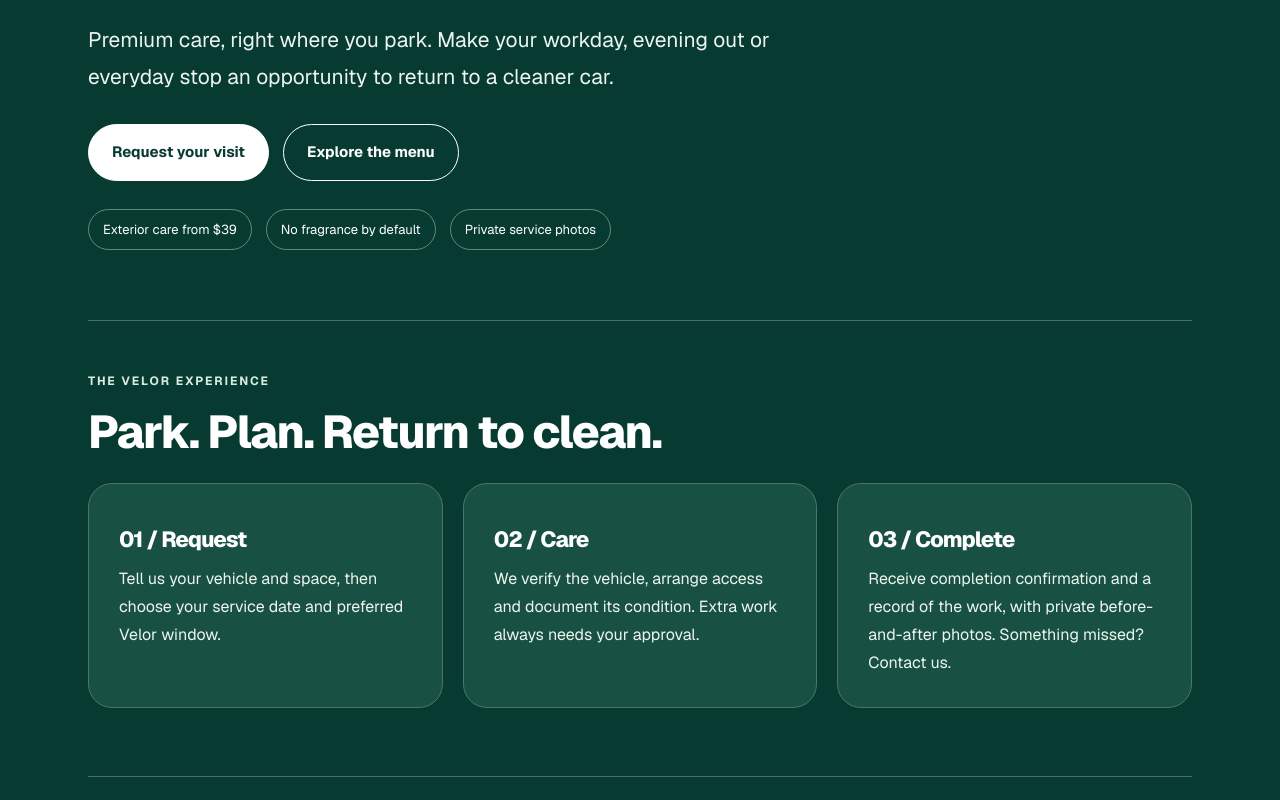
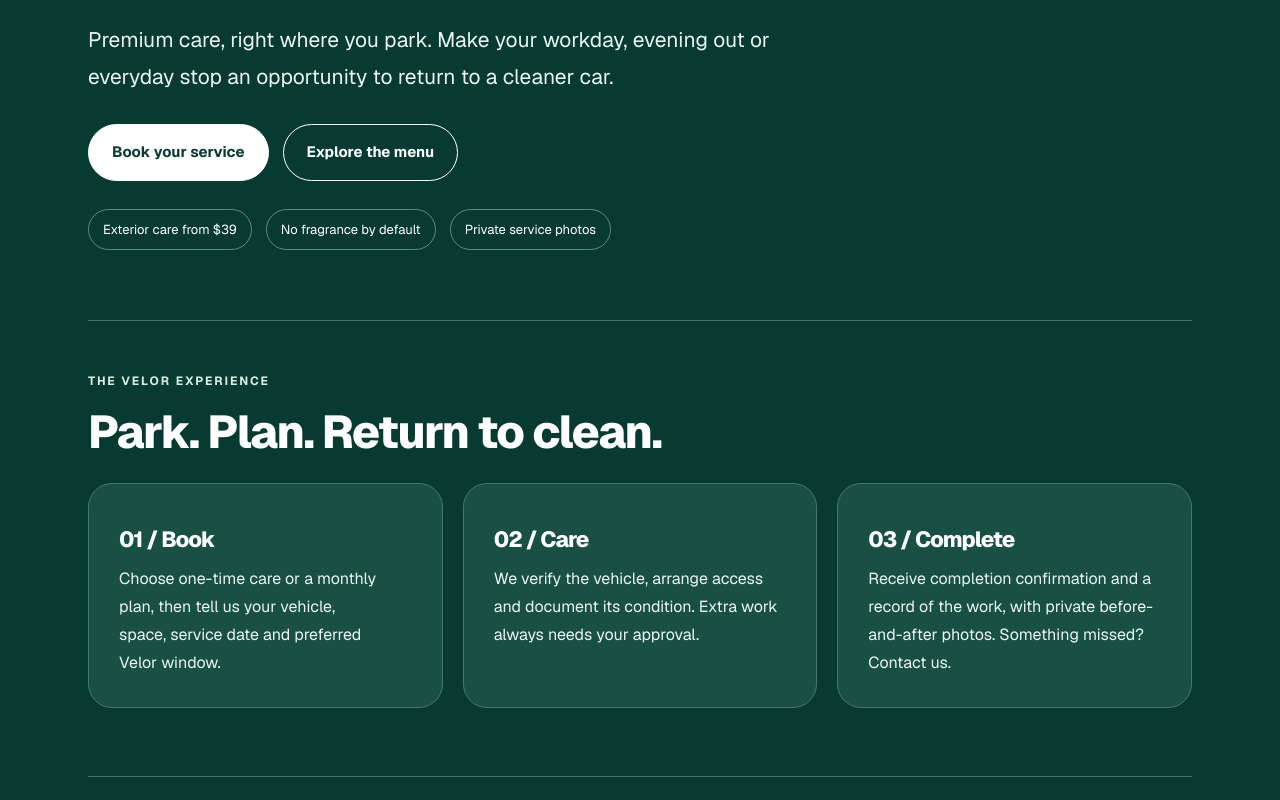
Before and after one commit to expresparking/express-parking-web, a Next.js app: page /velor in a window 1280 px wide. Shown: the part 500-1300 px from the top of the page. Built offline with nearby package versions, Linux system fonts and the light colour scheme.

Commit message:
Streamline Velor booking and remove coach parking from Car Care

```diff
--- a/app/velor/page.tsx
+++ b/app/velor/page.tsx
@@ -1,15 +1,15 @@
 import type { Metadata } from 'next';
-import VelorBooking, { VelorInquiry, InquiryLink } from './VelorBooking';
+import VelorBooking, { VelorInquiry, InquiryLink, BookingLink } from './VelorBooking';
 import { addons, packages, sizes, parkingBenefit } from '../lib/velor-menu';
 import './velor-refresh.css';
 export const metadata: Metadata = { title: 'Velor Car Care | Vehicle care without the extra trip', description: 'Premium car care at participating Express garages. Exterior care from $39, interior refresh, complete care, fleet inquiries and corporate car care days in New Haven.' };
 const faqs = [
-  ['Where can I request service?', 'Start with 96 Orange Street Garage in New Haven. Service at other garages and lots depends on participation and availability; ask us about your location.'],
+  ['Where can I book service?', 'Start with 96 Orange Street Garage in New Haven. Service at other garages and lots depends on participation and availability; contact us about your location.'],
   ['What is included?', 'Compare the three packages above. Heavy buildup, stains, pet hair, extraction and restoration are outside routine care. Any additional work is quoted and approved before starting.'],
   ['How do keys and interior access work?', 'We arrange access before confirming interior service. Do not leave your vehicle unlocked or keys unattended. We verify the vehicle and space before work; any necessary vehicle movement must be agreed with you in advance.'],
   ['How long does service take?', 'Timing depends on vehicle size, condition, package and add-ons. Choose your service date and preferred Velor window. We confirm availability before accepting the appointment; submitting a request does not reserve a time.'],
   ['Are parking charges included?', parkingBenefit],
-  ['How do monthly plans work?', 'Each plan covers one registered vehicle and two scheduled visits per month, subject to availability. Ask about enrollment. We provide final rollover, rescheduling, cancellation and visit-expiry terms before you join; this page does not enroll or bill you.'],
+  ['How do monthly plans work?', 'Choose a monthly plan in the same booking form used for one-time care. Each plan covers one registered vehicle and two scheduled visits per month, subject to availability. Final rollover, rescheduling, cancellation and visit-expiry terms are provided before payment.'],
   ['Can I reschedule or report something missed?', 'Call 203-941-0954 as soon as possible to request a schedule change or report a service concern. Include your appointment details and what needs attention. Rescheduling terms are provided with confirmation.'],
   ['How are photos and screens handled?', 'Before-and-after photos are kept private as a service record, not used for marketing without permission. Screens receive gentle care with a dedicated display microfiber cloth, following vehicle instructions. No steam service or added fragrance unless you request fragrance.'],
 ];
@@ -22,15 +22,14 @@ const propertyFaqs = [
   ['What about insurance and schedule changes?', 'Request insurance documentation during onboarding. Site requirements, weather contingencies and schedule-change procedures are agreed before operations begin.'],
 ];
 export default function VelorPage() { return <main className="vr-page">
-  <section className="vr-hero vr-wrap"><span className="vr-kicker">EXPRESS / VELOR CAR CARE</span><h1>Vehicle care<br/>without the<br/><em>extra trip.</em></h1><p className="vr-lead">Premium care, right where you park. Make your workday, evening out or everyday stop an opportunity to return to a cleaner car.</p><div className="vr-actions"><a className="vr-button" href="#book-velor">Request your visit</a><a className="vr-button vr-outline" href="#menu">Explore the menu</a></div><div className="vr-tags"><span>Exterior care from $39</span><span>No fragrance by default</span><span>Private service photos</span></div></section>
+  <section className="vr-hero vr-wrap"><span className="vr-kicker">EXPRESS / VELOR CAR CARE</span><h1>Vehicle care<br/>without the<br/><em>extra trip.</em></h1><p className="vr-lead">Premium care, right where you park. Make your workday, evening out or everyday stop an opportunity to return to a cleaner car.</p><div className="vr-actions"><a className="vr-button" href="#book-velor">Book your service</a><a className="vr-button vr-outline" href="#menu">Explore the menu</a></div><div className="vr-tags"><span>Exterior care from $39</span><span>No fragrance by default</span><span>Private service photos</span></div></section>
   <div className="vr-wrap">
-  <section className="vr-section"><span className="vr-kicker">THE VELOR EXPERIENCE</span><h2>Park. Plan. Return to clean.</h2><div className="vr-grid">{[['01 / Request','Tell us your vehicle and space, then choose your service date and preferred Velor window.'],['02 / Care','We verify the vehicle, arrange access and document its condition. Extra work always needs your approval.'],['03 / Complete','Receive completion confirmation and a record of the work, with private before-and-after photos. Something missed? Contact us.']].map(([title,text])=><article className="vr-card" key={title}><h3>{title}</h3><p>{text}</p></article>)}</div></section>
+  <section className="vr-section"><span className="vr-kicker">THE VELOR EXPERIENCE</span><h2>Park. Plan. Return to clean.</h2><div className="vr-grid">{[['01 / Book','Choose one-time care or a monthly plan, then tell us your vehicle, space, service date and preferred Velor window.'],['02 / Care','We verify the vehicle, arrange access and document its condition. Extra work always needs your approval.'],['03 / Complete','Receive completion confirmation and a record of the work, with private before-and-after photos. Something missed? Contact us.']].map(([title,text])=><article className="vr-card" key={title}><h3>{title}</h3><p>{text}</p></article>)}</div></section>
   <section className="vr-section" id="menu"><span className="vr-kicker">ONE-TIME CARE</span><h2>A clear menu. A considered finish.</h2><div className="vr-grid">{packages.map(p=><article className="vr-card" key={p.name}><h3>{p.name}</h3><p>{p.description}</p></article>)}</div><div className="vr-table"><table><caption>One-time service prices</caption><thead><tr><th scope="col">Vehicle size</th>{packages.map(p=><th scope="col" key={p.name}>{p.name}</th>)}</tr></thead><tbody>{sizes.map(s=><tr key={s.id}><th scope="row">{s.name}<small>{s.detail}</small></th>{s.prices.map((p,i)=><td key={i}>${p}</td>)}</tr>)}<tr><th scope="row">Oversized, commercial or specialty</th><td>Quote</td><td>Quote</td><td>Quote</td></tr></tbody></table></div><p>Heavy buildup, stains, pet hair, extraction and restoration are additional work. We assess suitability before waterless exterior care. Screens are cleaned gently with a dedicated display microfiber cloth, following vehicle instructions. No steam cleaning. No added fragrance unless requested.</p></section>
   <section className="vr-section"><span className="vr-kicker">MAKE IT YOURS</span><h2>A little extra attention.</h2><p>Available with Interior Refresh or Complete Care. Scope and suitability are confirmed before work.</p><div className="vr-grid vr-grid-four">{addons.map(a=><article className="vr-card" key={a.name}><span className="vr-price">${a.price}</span><h3>{a.name}</h3><p>{a.scope}</p></article>)}</div><p>Heavy pet hair, deep extraction, odor treatment, pickup-bed cleaning and commercial work require a separate assessment and quote. Availability depends on suitable methods, equipment and service capability.</p></section>
-  <section className="vr-section"><span className="vr-kicker">A REGULAR RESET</span><h2>Two visits. Every month.</h2><p>Monthly plans for one registered vehicle, with two scheduled visits subject to availability. Inquire to arrange your plan.</p><div className="vr-table"><table><caption>Monthly plan prices — two visits per month</caption><thead><tr><th>Vehicle size</th><th>Exterior Care</th><th>Complete Care</th></tr></thead><tbody>{sizes.map(s=><tr key={s.id}><th scope="row">{s.name}</th>{s.plans.map((p,i)=><td key={i}>${p}<small>per month</small></td>)}</tr>)}</tbody></table></div><p>Enrollment opens after service availability and membership terms are confirmed. Final rollover, rescheduling, cancellation and expiry terms will be supplied before enrollment. No automatic billing or membership purchase on this page.</p><InquiryLink interest="Monthly Exterior Care plan">Ask about a monthly plan</InquiryLink></section>
+  <section className="vr-section"><span className="vr-kicker">A REGULAR RESET</span><h2>Two visits. Every month.</h2><p>Monthly plans for one registered vehicle, with two scheduled visits subject to availability. Select your plan and service window in the same booking flow as one-time care.</p><div className="vr-table"><table><caption>Monthly plan prices — two visits per month</caption><thead><tr><th>Vehicle size</th><th>Exterior Care</th><th>Complete Care</th></tr></thead><tbody>{sizes.map(s=><tr key={s.id}><th scope="row">{s.name}</th>{s.plans.map((p,i)=><td key={i}>${p}<small>per month</small></td>)}</tr>)}</tbody></table></div><p>Final rollover, rescheduling, cancellation and expiry terms are shown before payment. Monthly service is available only when the selected Velor window has capacity.</p><BookingLink mode="monthly">Choose a monthly plan</BookingLink></section>
   <section className="vr-section" id="book-velor"><VelorBooking/></section>
   <section className="vr-section"><span className="vr-kicker">FOR YOUR ORGANIZATION</span><h2>Care beyond the daily drive.</h2><div className="vr-grid vr-grid-two"><article className="vr-card"><h3>Fleet &amp; Business Vehicle Care</h3><ul><li>Local business and service vehicles</li><li>Delivery and transportation fleets</li><li>Rideshare vehicles</li><li>Rideshare and shared bicycles</li><li>Municipal and state passenger vehicles, SUVs and light-duty trucks</li></ul><p>Scheduled exterior, interior or combined care. Quotes reflect vehicle type, quantity, condition, frequency and location. Bicycles have their own component-appropriate scope and pricing. Government inquiries are subject to purchasing and vendor requirements.</p><InquiryLink interest="Fleet & Business Vehicle Care">Request a Fleet Quote</InquiryLink></article><article className="vr-card"><h3>Corporate Clean Car Day</h3><p>Give your employees a clean car while they work.</p><p>Arrange a scheduled care day at your workplace or participating garage. Sponsor a service as an appreciation gift, contribute part of the cost or arrange individual service vouchers.</p><p>We agree on packages, vehicle count, schedule and company budget in advance. Employees reserve available appointments; personal upgrades require their approval.</p><InquiryLink interest="Corporate Clean Car Day">Request a Corporate Clean Car Day</InquiryLink></article></div></section>
-  <section className="vr-section vr-card" id="coach"><span className="vr-kicker">96 ORANGE STREET / NEW HAVEN</span><h2>Tour &amp; coach buses.<br/>Park overnight. Refresh for the road.</h2><p>For operators bringing groups to New Haven tours, Yale campus visits, athletic trips and other group events.</p><div className="vr-grid"><div><h3>Overnight Coach Parking</h3><p>Advance reservations with confirmed vehicle fit, space and arrival/departure arrangements. Coach parking is separately quoted.</p></div><div><h3>Parking + Cabin Refresh</h3><p>Request parking plus trash collection, aisle and floor cleaning, accessible surfaces and interior glass.</p></div><div><h3>Additional Coach Cleaning</h3><p>Upholstery spots, luggage compartments and suitable exterior cleaning quoted separately after assessment.</p></div></div><p>Provide bus count, length, width, total height including roof equipment, arrival/departure times and cleaning needs. Every booking requires fit and access confirmation. No walk-in coach availability is guaranteed.</p><InquiryLink interest="Bus Parking &amp; Cleaning">Request Bus Parking &amp; Cleaning</InquiryLink></section>
   <section className="vr-section"><h2>Good to know.</h2>{faqs.map(([q,a])=><details key={q}><summary>{q}</summary><p>{a}</p></details>)}</section>
   <section className="vr-section"><span className="vr-kicker">PROPERTY PARTNERSHIPS</span><h2>Bring Velor to Your Property.</h2><p>A useful amenity for workplaces, residential properties, garages and lots. Start with a pilot Velor Day.</p>{propertyFaqs.map(([q,a])=><details key={q}><summary>{q}</summary><p>{a}</p></details>)}<div className="vr-actions"><InquiryLink interest="Bring Velor to Your Property">Plan a pilot Velor Day</InquiryLink></div></section>
   <section className="vr-section"><VelorInquiry/></section><p className="vr-support">Questions or something missed? <a href="tel:2039410954">Call 203-941-0954</a>.</p>
```
